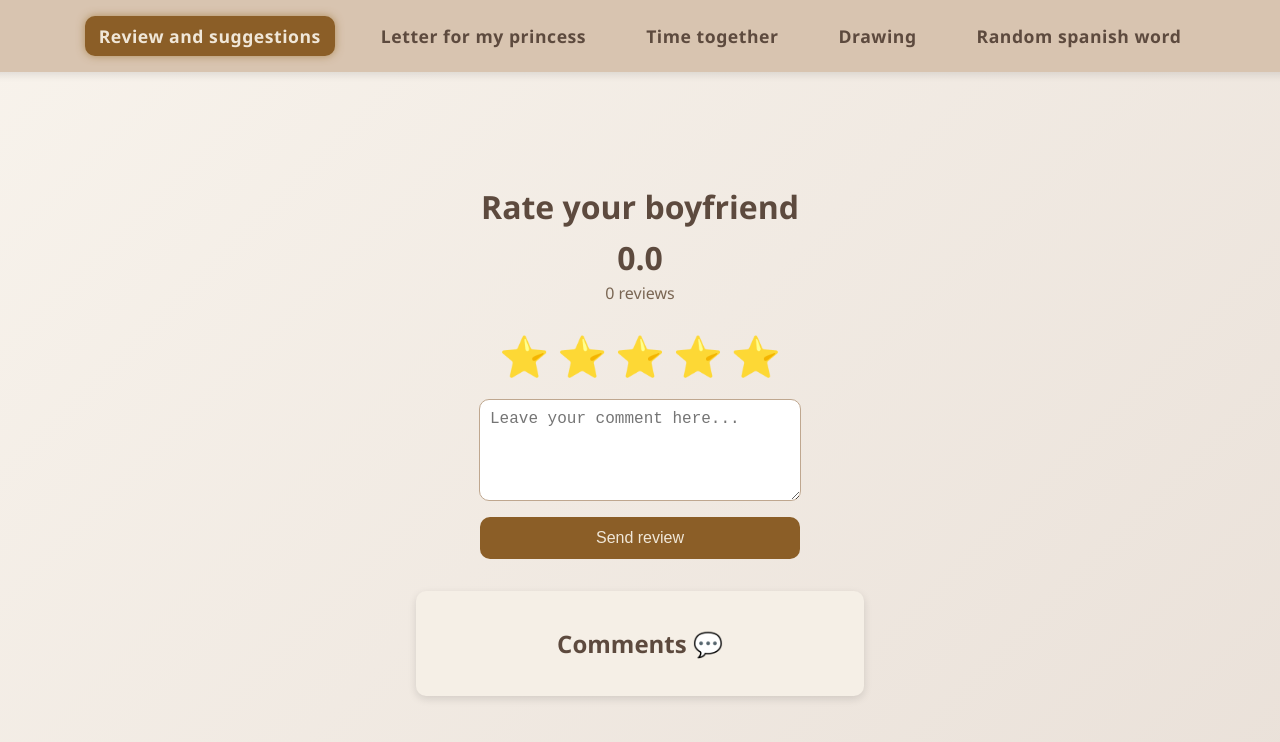
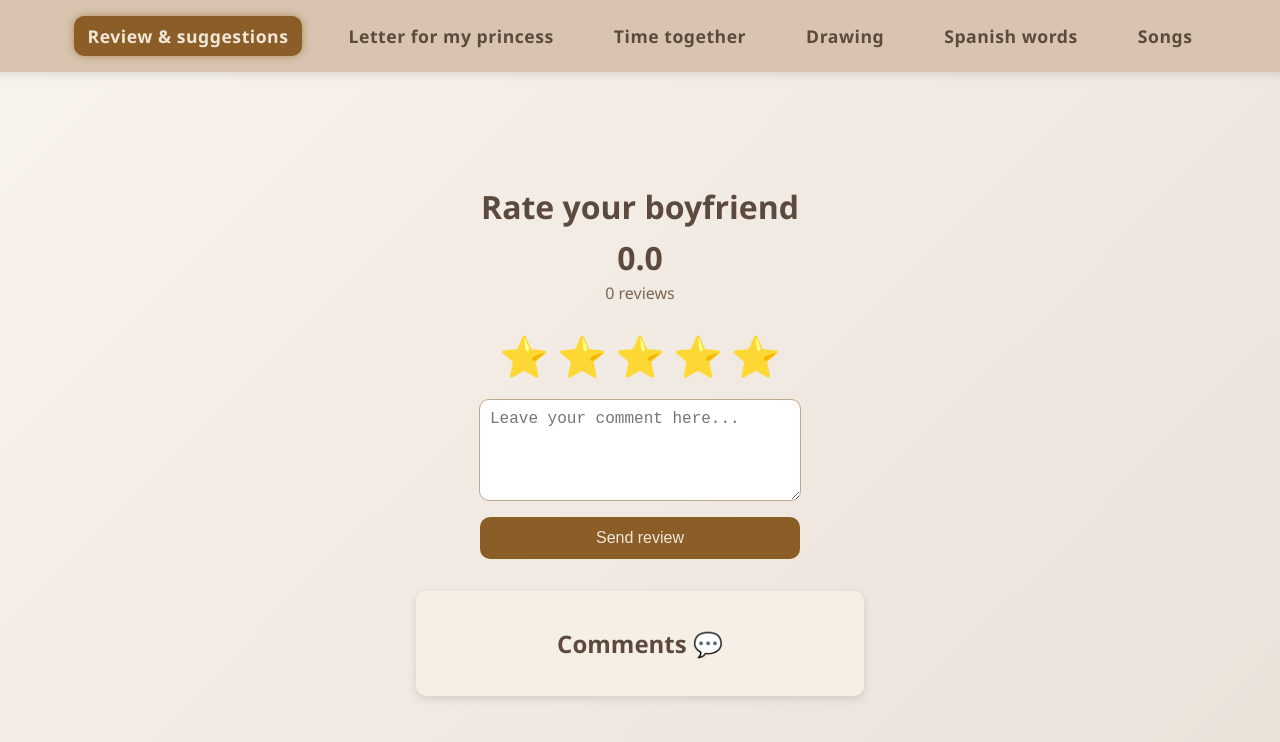
Before and after one commit to safegx/web, a plain HTML site: page reseñas.html in a window 1280 px wide. Drawn offline with Linux system fonts and the light colour scheme; no server answers.

Commit message:
Update reseñas.html

```diff
--- a/reseñas.html
+++ b/reseñas.html
@@ -184,11 +184,12 @@
 <body>
 
   <nav>
-    <a href="reseñas.html" class="active">Review and suggestions</a>
+    <a href="reseñas.html" class="active">Review & suggestions</a>
     <a href="carta.html">Letter for my princess</a>
     <a href="tiempo.html">Time together</a>
     <a href="dibujo.html">Drawing</a>
-    <a href="palabra.html">Random spanish word</a>
+    <a href="palabra.html">Spanish words</a>
+    <a href="canciones.html">Songs</a>
   </nav>
 
   <div class="spacer"></div>
```
